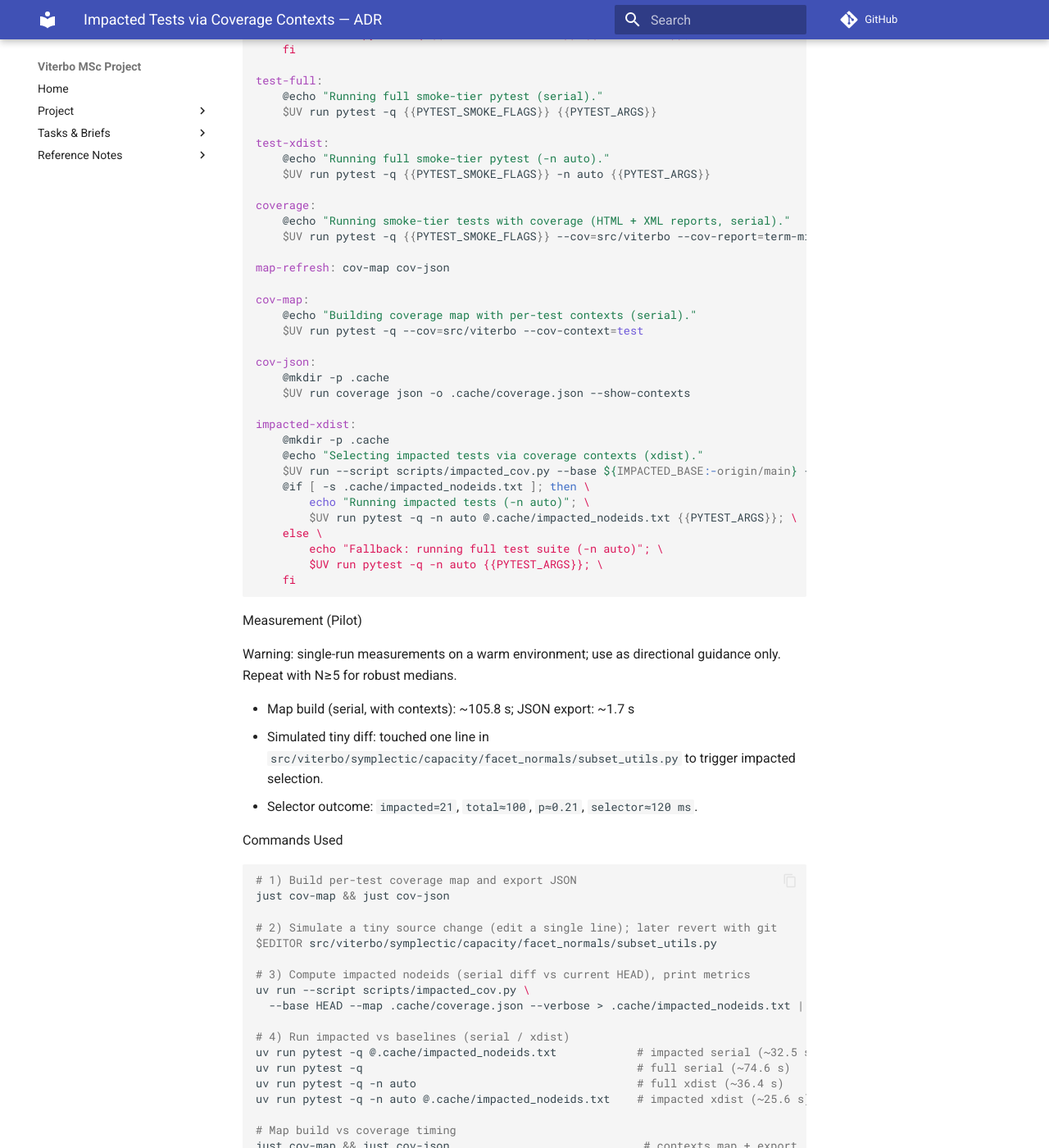
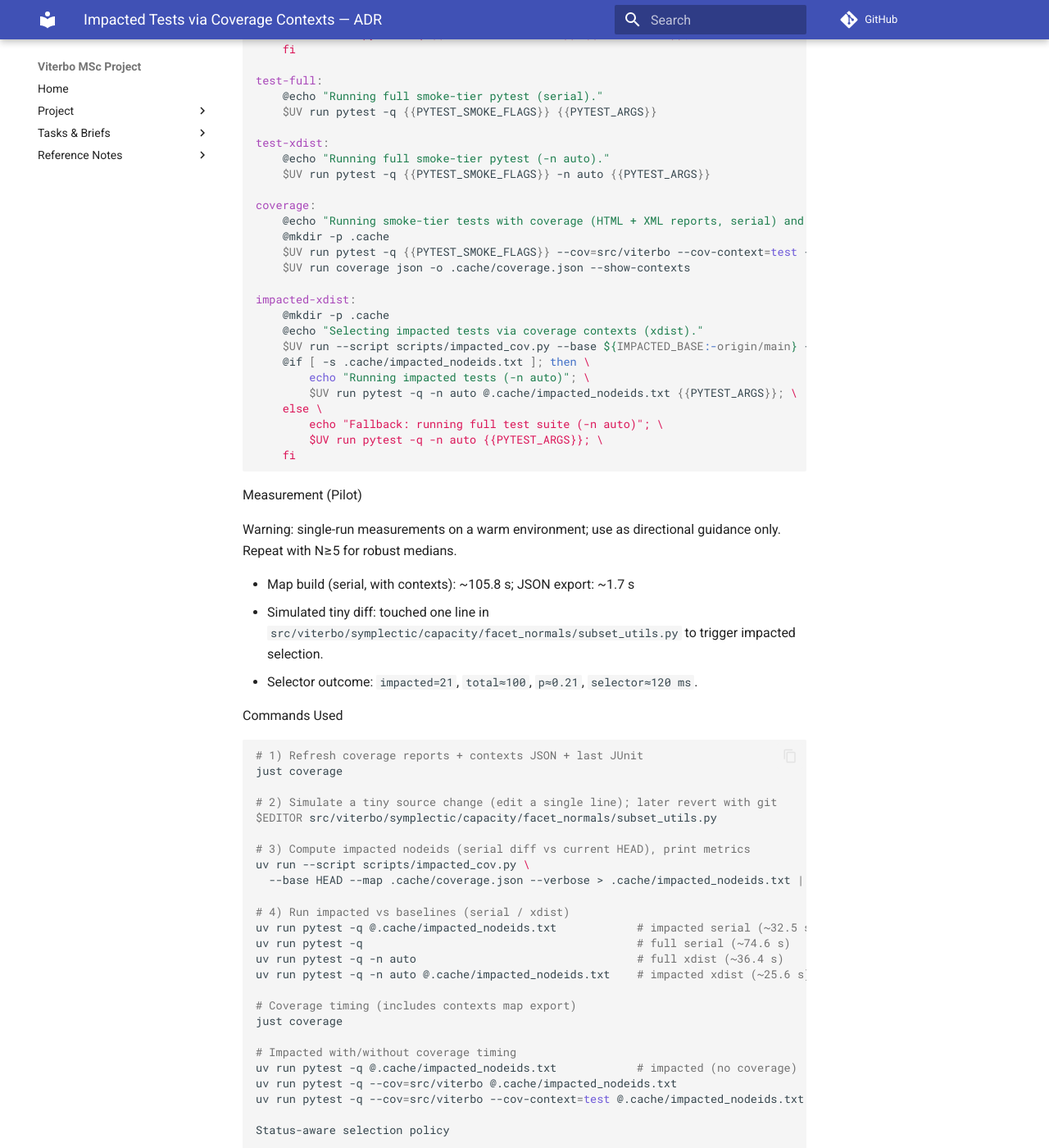
Before and after one commit to JoernStoehler/msc-math-viterbo, an MkDocs documentation site: the page built from docs/briefs/2025-10-07-adr-impacted-coverage-selector.md, in a window 1280 px wide and 1400 px high, scrolled down 1343 px. Shown: the whole window at 82% size. Built offline with MkDocs 1.6.1 and Material for MkDocs 9.7.7, drawn with Linux system fonts in a browser that asks for light colours; comment, search, counter and statistics services are not loaded; some of the changed text lies outside the part shown.

Commit message:
refactor(coverage): make coverage also refresh contexts map; remove separate map-refresh flow; update ADR

````diff
--- a/coverage.xml
+++ b/coverage.xml
@@ -1,5 +1,5 @@
 <?xml version="1.0" ?>
-<coverage version="7.10.7" timestamp="1759851264324" lines-valid="2907" lines-covered="2461" line-rate="0.8466" branches-valid="898" branches-covered="619" branch-rate="0.6893" complexity="0">
+<coverage version="7.10.7" timestamp="1759852840086" lines-valid="2907" lines-covered="2461" line-rate="0.8466" branches-valid="898" branches-covered="619" branch-rate="0.6893" complexity="0">
 	<!-- Generated by coverage.py: https://coverage.readthedocs.io/en/7.10.7 -->
 	<!-- Based on https://raw.githubusercontent.com/cobertura/web/master/htdocs/xml/coverage-04.dtd -->
 	<sources>
--- a/docs/briefs/2025-10-07-adr-impacted-coverage-selector.md
+++ b/docs/briefs/2025-10-07-adr-impacted-coverage-selector.md
@@ -17,7 +17,8 @@ Decision
 
 - Adopt the coverage-contexts selector as the golden path for smoke-tier tests via `just test`
   (impacted by default, serial fallback to full).
-- Keep the selector script `scripts/impacted_cov.py` and map build targets (`cov-map`, `cov-json`).
+- Keep the selector script `scripts/impacted_cov.py`. The `coverage` target refreshes the contexts
+  map (`.cache/coverage.json`) inline, so no separate map-refresh step is required.
 - Provide explicit full-run variants: `just test-full` (serial) and `just test-xdist` (parallel).
 - Prefer serial impacted runs by default; enable xdist on demand.
 - Maintain strict invalidation rules; prefer safety over under-testing.
@@ -71,17 +72,9 @@ test-xdist:
     $UV run pytest -q {{PYTEST_SMOKE_FLAGS}} -n auto {{PYTEST_ARGS}}
 
 coverage:
-    @echo "Running smoke-tier tests with coverage (HTML + XML reports, serial)."
-    $UV run pytest -q {{PYTEST_SMOKE_FLAGS}} --cov=src/viterbo --cov-report=term-missing --cov-report=html --cov-report=xml --junitxml .cache/last-junit.xml {{PYTEST_ARGS}}
-
-map-refresh: cov-map cov-json
-
-cov-map:
-    @echo "Building coverage map with per-test contexts (serial)."
-    $UV run pytest -q --cov=src/viterbo --cov-context=test
-
-cov-json:
+    @echo "Running smoke-tier tests with coverage (HTML + XML reports, serial) and refreshing contexts map."
     @mkdir -p .cache
+    $UV run pytest -q {{PYTEST_SMOKE_FLAGS}} --cov=src/viterbo --cov-context=test --cov-report=term-missing --cov-report=html --cov-report=xml --junitxml .cache/last-junit.xml {{PYTEST_ARGS}}
     $UV run coverage json -o .cache/coverage.json --show-contexts
 
 impacted-xdist:
@@ -110,8 +103,8 @@ with N≥5 for robust medians.
 Commands Used
 
 ```bash
-# 1) Build per-test coverage map and export JSON
-just cov-map && just cov-json
+# 1) Refresh coverage reports + contexts JSON + last JUnit
+just coverage
 
 # 2) Simulate a tiny source change (edit a single line); later revert with git
 $EDITOR src/viterbo/symplectic/capacity/facet_normals/subset_utils.py
@@ -126,9 +119,8 @@ uv run pytest -q                                         # full serial (~74.6 s)
 uv run pytest -q -n auto                                 # full xdist (~36.4 s)
 uv run pytest -q -n auto @.cache/impacted_nodeids.txt    # impacted xdist (~25.6 s)
 
-# Map build vs coverage timing
-just cov-map && just cov-json                             # contexts map + export
-just coverage                                             # coverage reports (no contexts)
+# Coverage timing (includes contexts map export)
+just coverage
 
 # Impacted with/without coverage timing
 uv run pytest -q @.cache/impacted_nodeids.txt            # impacted (no coverage)
````
Also changed, not shown: 1 other file.
